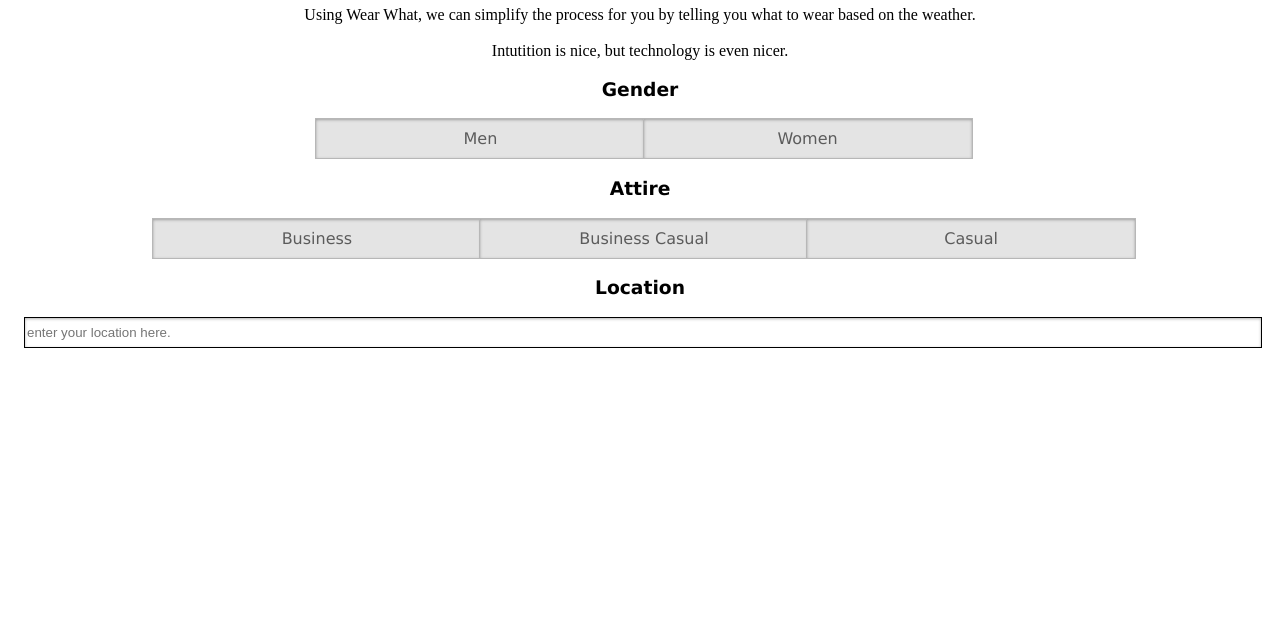
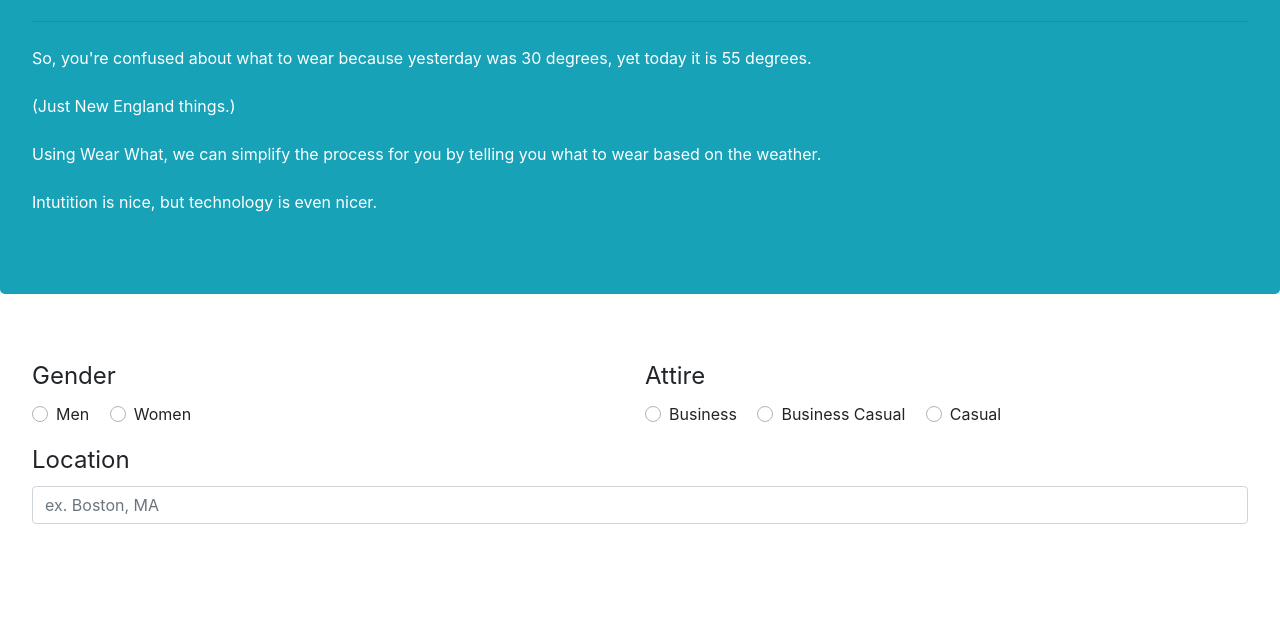
Before and after one commit to snyamwong/Wear-What, a website: page index.html in a window 1280 px wide. Shown: the part 166-800 px from the top of the page. Drawn offline with nearby package versions, Linux system fonts and the light colour scheme.

Commit message:
changed everything to use bootstrap
reimplemented the skeletal code with bootstrap

```diff
--- a/index.css
+++ b/index.css
@@ -1,81 +1,3 @@
-h1, h2, h3, h4, h5, .switch_field {
-    font-family: "Lucida Grande", Tahoma, Verdana, sans-serif;
-    text-align: center;
+form {
+    padding: 2em;
 }
-
-header {
-    border-bottom: solid;
-    margin: 1em;
-}
-
-.center {
-    margin: 1em;
-    text-align: center;
-}
-
-.clear {
-    clear: both;
-}
-
-#location {
-    /* Box Model */
-    box-shadow: inset 0 1px 3px rgba(0, 0, 0, 0.3), 0 1px rgba(255, 255, 255, 0.1);
-    border: 1px solid;
-    width: 100%;
-    height: 2em;
-}
-
-.switch_title {
-    font-size: 24px;
-    margin-bottom: 1em;
-}
-
-.switch_field input {
-    /* Position */
-    position: absolute; /* Places the radio button with the label */
-
-    /* Clipping */
-    clip: rect(0, 0, 0, 0); /* Removes the radio button */
-}
-
-.switch_field label {
-    /* Display */
-    display: inline-block;
-
-    /* Box Model */
-    margin-right: -8px; /* Gets rid of the white space between elements */
-    box-shadow: inset 0 1px 3px rgba(0, 0, 0, 0.3), 0 1px rgba(255, 255, 255, 0.1);
-    border: 1px solid rgba(0, 0, 0, 0.2);
-    width: 25%;
-    padding: 10px 10px;
-
-    /* Background */
-    background-color: #e4e4e4;
-
-    /* Typography */
-    font-size: 16px;
-    color: rgba(0, 0, 0, 0.6);
-}
-
-.switch_field label:hover {
-    cursor: pointer;
-}
-
-.switch_field input:checked + label {
-    background-color: #A5DC86;
-}
-
-/* Media Queries */
-
-@media screen and (max-width:700px) {
-    .switch_field label {
-        font-size: 12px;
-    }
-}
-
-@media screen and (max-width:400px) {
-    .switch_field label {
-        width: 22%;
-        font-size: 8px;
-    }
-}
--- a/index.html
+++ b/index.html
@@ -6,15 +6,16 @@
     <meta name="viewport" content="width=device-width, initial-scale=1.0">
 
     <!-- CSS -->
+    <link rel="stylesheet" href="node_modules/bootstrap/dist/css/bootstrap.min.css">
     <link rel="stylesheet" href="index.css">
 </head>
 <body>
     <header>
-        <h1>Wear What</h1>
-    </header>
-
-    <section>
-        <p class="center">
+        <div class="jumbotron bg-info">
+            <h1 class="display-4 text-center">Wear What</h1>
+            <p class="text-center">A smarter way to dress for the weather.</p>
+            <hr class="my-4">
+            <p class="text-white">
                 So, you're confused about what to wear because yesterday was 30 degrees,
                 yet today it is 55 degrees.
                 <br><br>
@@ -24,30 +25,59 @@
                 <br><br>
                 Intutition is nice, but technology is even nicer.
             </p>
+        </div>
+    </header>
 
+    <section>
         <form action="index.html" method="post">
-            <div class="switch_field center">
-                <h3>Gender</h3>
-                <input type="radio" name="gender" id="men" value="men"/>
-                <label for="men">Men</label>
-                <input type="radio" name="gender" id="women" value="women"/>
-                <label for="women">Women</label>
+            <div class="form-row">
+                <div class="col">
+                    <legend>Gender</legend>
+                    <div class="form-group">
+                        <div class="custom-control custom-radio custom-control-inline">
+                            <input type="radio" id="men" name="gender" value="male" class="custom-control-input" required>
+                            <label class="custom-control-label" for="men">Men</label>
                         </div>
-
-            <div class="switch_field center">
-                <h3>Attire</h3>
-                <input type="radio" name="attire" id="business" value="business"/>
-                <label for="business">Business</label>
-                <input type="radio" name="attire" id="business_casual" value="business_casual"/>
-                <label for="business_casual">Business Casual</label>
-                <input type="radio" name="attire" id="casual" value="casual"/>
-                <label for="casual">Casual</label>
+                        <div class="custom-control custom-radio custom-control-inline">
+                            <input type="radio" id="women" name="gender" value="women" class="custom-control-input">
+                            <label class="custom-control-label" for="women">Women</label>
                         </div>
-
-            <div class="clear center">
-                <h3>Location</h3>
-                <label for="location"></label>
-                <input type="text" name="location" id="location" placeholder="enter your location here.">
+                        <div class="invalid-feedback">
+                            Please select one of the options.
+                        </div>
+                    </div>
+                </div>
+                <div class="col">
+                    <legend>Attire</legend>
+                    <div class="form-group">
+                        <div class="custom-control custom-radio custom-control-inline">
+                            <input type="radio" id="business" name="attire" value="business" class="custom-control-input" required>
+                            <label class="custom-control-label" for="business">Business</label>
+                        </div>
+                        <div class="custom-control custom-radio custom-control-inline">
+                            <input type="radio" id="business-casual" name="attire" value="business-casual" class="custom-control-input">
+                            <label class="custom-control-label" for="business-casual">Business Casual</label>
+                        </div>
+                        <div class="custom-control custom-radio custom-control-inline">
+                            <input type="radio" id="casual" name="attire" value="casual" class="custom-control-input">
+                            <label class="custom-control-label" for="casual">Casual</label>
+                        </div>
+                        <div class="invalid-feedback">
+                            Please select one of the options.
+                        </div>
+                    </div>
+                </div>
+            </div>
+            <div class="form-row">
+                <div class="col">
+                    <legend>Location</legend>
+                    <div class="form-group">
+                        <input type="text" id="location" name="location" class="form-control" placeholder="ex. Boston, MA" required>
+                    </div>
+                    <div class="invalid-feedback">
+                        Please provide a valid location.
+                    </div>
+                </div>
             </div>
 
             <input type="submit" style="visibility: hidden">
```
Lines whose indentation alone changed are shown as unchanged.
